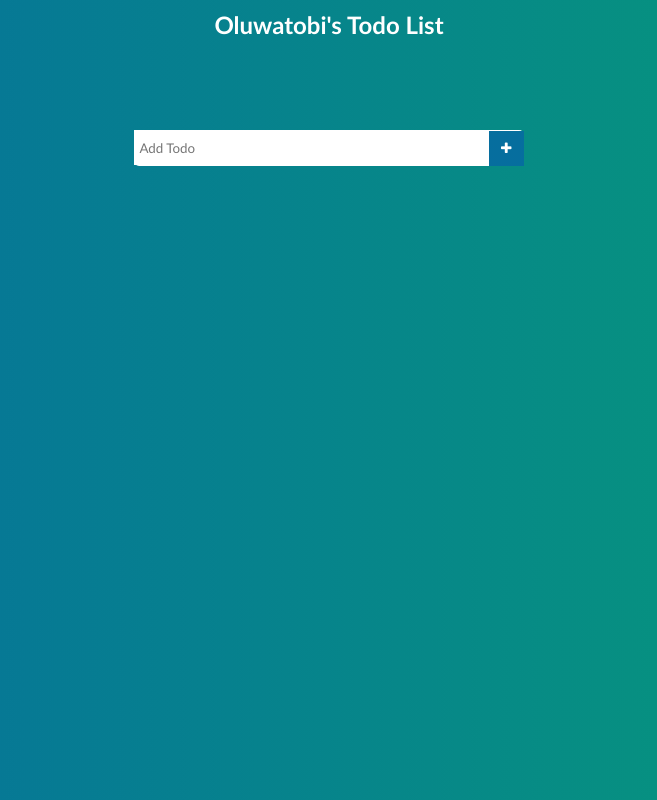
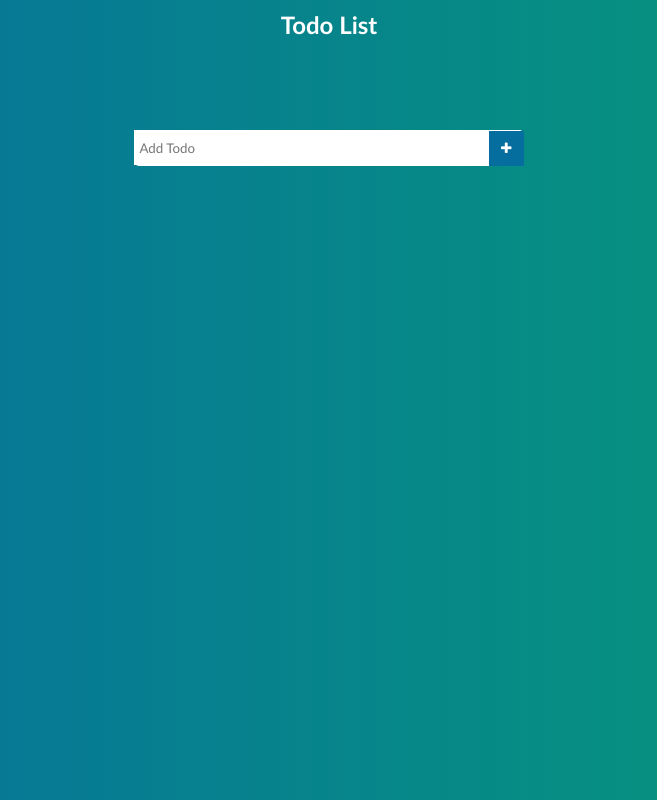
Before and after one commit to DEENOluwatobi/Todo_List, a plain HTML site: page index.html in a window 1280 px wide. Shown: the whole page, without its empty margins (311-968 px from the left). Drawn offline with Linux system fonts and the light colour scheme.

Commit message:
updated title

```diff
--- a/index.html
+++ b/index.html
@@ -4,13 +4,13 @@
     <meta charset="UTF-8">
     <meta http-equiv="X-UA-Compatible" content="IE=edge">
     <meta name="viewport" content="width=device-width, initial-scale=1.0">
-    <title>ToDo List</title>
+    <title>Deen-Todo List</title>
     <link rel="stylesheet" href="style.css">
     <link rel="stylesheet" href="font-awesome/css/font-awesome.min.css">
 </head>
 <body>
     <header>
-        <h2>Oluwatobi's Todo List</h2>
+        <h2>Todo List</h2>
     </header>
 
     <form>
```
